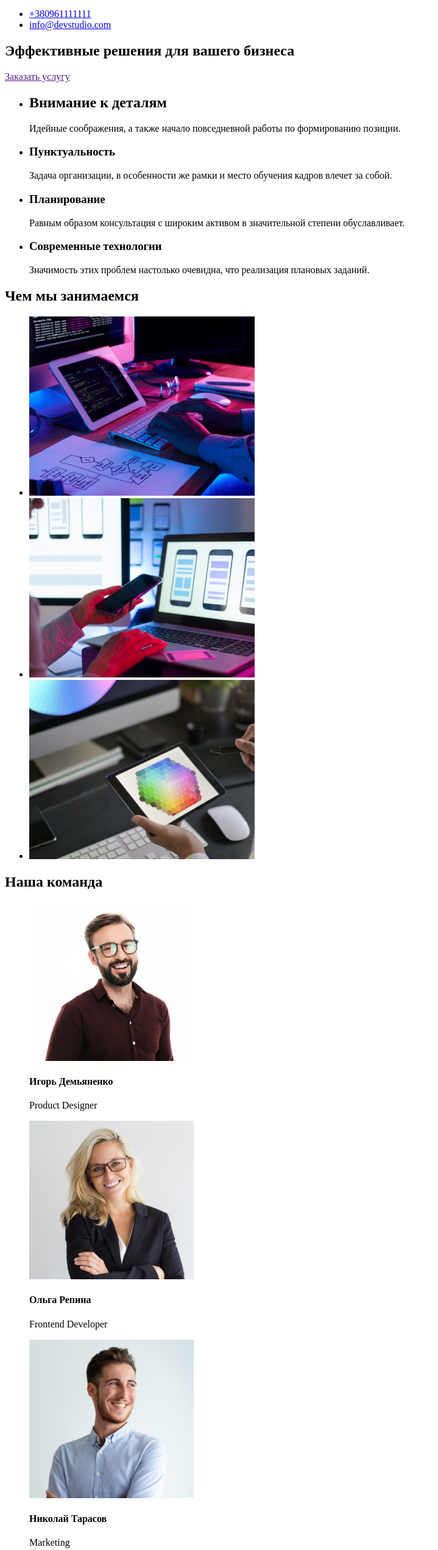
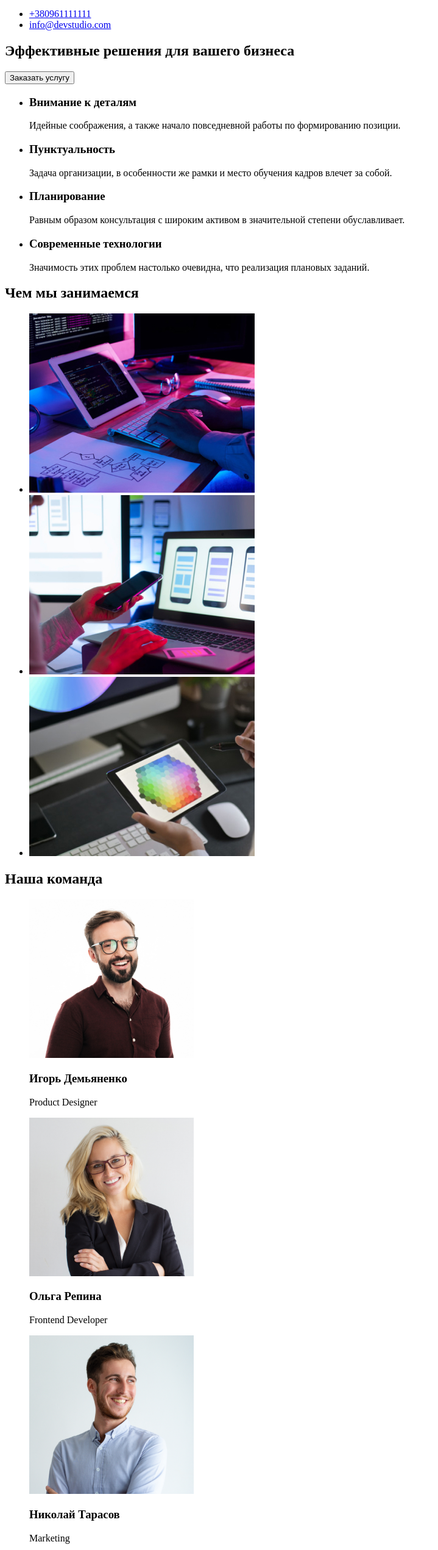
Before and after one commit to VladislavDeruha/goit-markup-hw-01, a plain HTML site: page index.html in a window 1280 px wide. Shown: the part 98-2640 px from the top of the page at 61% size, without its empty margins (0-719 px from the left). Drawn offline with Linux system fonts and the light colour scheme.

Commit message:
Update index.html

```diff
--- a/index.html
+++ b/index.html
@@ -27,12 +27,12 @@
     <main>
       <section>
         <h1>Эффективные решения для вашего бизнеса</h1>
-        <a type="button" href="">Заказать услугу</a>
+        <input type="button" value="Заказать услугу" />
       </section>
       <section>
         <ul>
           <li>
-            <h1>Внимание к деталям</h1>
+            <h3>Внимание к деталям</h3>
             <p>
               Идейные соображения, а также начало повседневной работы по
               формированию позиции.
@@ -88,7 +88,7 @@
             alt="Игорь Демьяненко Дизайнер продукта"
             width="270"
           />
-          <h4>Игорь Демьяненко</h4>
+          <h3>Игорь Демьяненко</h3>
           <p>Product Designer</p>
         </ul>
         <ul>
@@ -97,7 +97,7 @@
             alt="Ольга Репина Фронтенд-разработчик"
             width="270"
           />
-          <h4>Ольга Репина</h4>
+          <h3>Ольга Репина</h3>
           <p>Frontend Developer</p>
         </ul>
         <ul>
@@ -106,7 +106,7 @@
             alt="Николай Тарасов Маркетолог"
             width="270"
           />
-          <h4>Николай Тарасов</h4>
+          <h3>Николай Тарасов</h3>
           <p>Marketing</p>
         </ul>
         <ul>
@@ -115,16 +115,16 @@
             alt="Михаил Ермаков UI Дизайнер"
             width="270"
           />
-          <h4>Михаил Ермаков</h4>
+          <h3>Михаил Ермаков</h3>
           <p>UI Designer</p>
         </ul>
       </section>
     </main>
     <!--Футер-->
     <footer>
-      <h1>WebStudio</h1>
-      <h5>г. Киев, пр-т Леси Украинки, 26</h5>
+      <a href="">Web Studio</a>
       <address>
+        <p>г. Киев, пр-т Леси Украинки, 26</p>
         <ul>
           <li>
             <a href="mailto:info@devstudio.com">info@devstudio.com</a>
```
